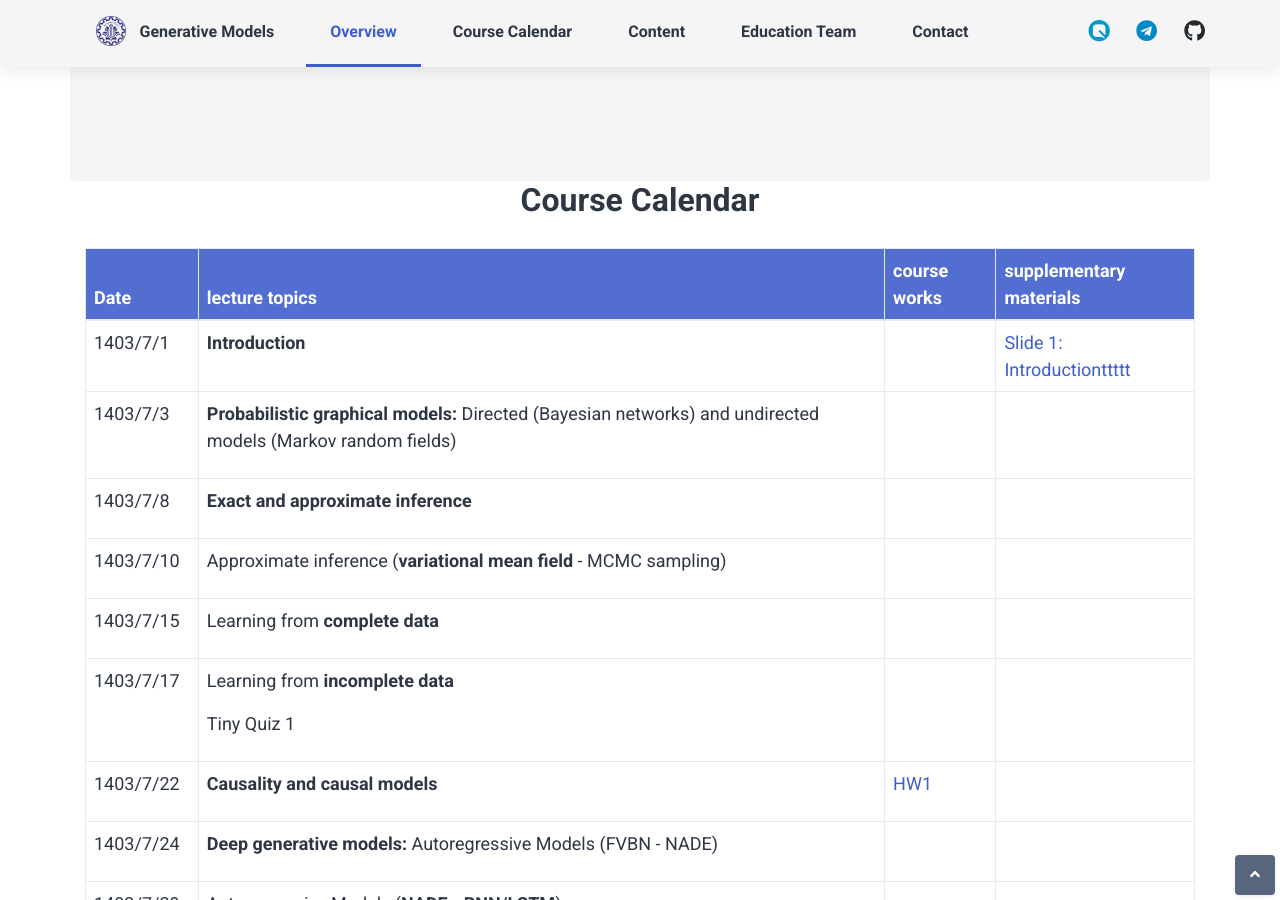
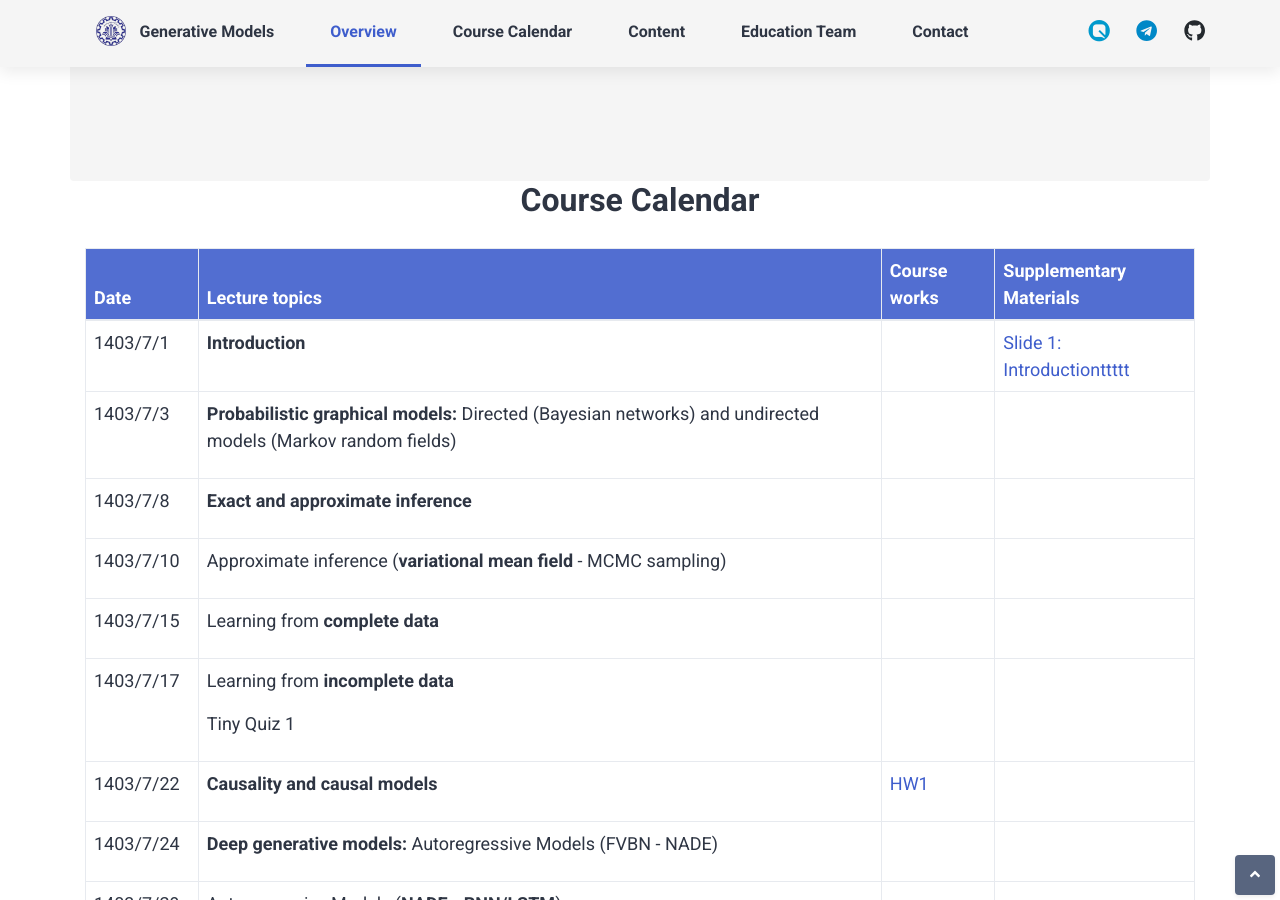
Before and after one commit to Sharif-CS-GenerativeModels/Sharif-CS-GenerativeModels.github.io, a Jekyll site: the page built from index.html, in a window 1280 px wide and 900 px high, scrolled down 793 px. Built offline with Jekyll 4.4.1, drawn with Linux system fonts in a browser that asks for light colours; some web fonts are replaced; comment, search, counter and statistics services are not loaded.

Commit message:
calender columns edited

```diff
--- a/_includes/sections/calendar.html
+++ b/_includes/sections/calendar.html
@@ -6,9 +6,9 @@
                 <thead>
                     <tr>
                         <th>Date</th>
-                        <th>lecture topics</th>
-                        <th>course works</th>
-                        <th>supplementary materials</th>
+                        <th>Lecture topics</th>
+                        <th>Course works</th>
+                        <th>Supplementary Materials</th>
                     </tr>
                 </thead>
                 <tbody>
```
